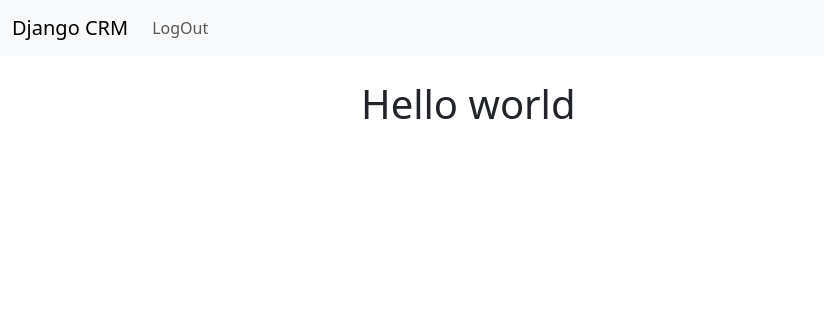
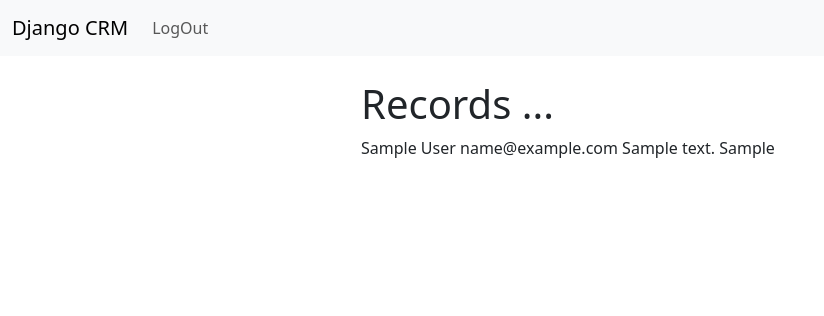
Before and after one commit to TDMWalpala/Django_CRM, a Django app: page / in a window 1280 px wide. Shown: the top 316 px of the page, without its empty margins (0-824 px from the left). Run offline with Django 4.2, Linux system fonts and the light colour scheme; a user stored in the database is signed in; tables that the repository leaves empty hold one stand-in row (values such as "Sample post").

Commit message:
View Records on website

```diff
--- a/website/templates/home.html
+++ b/website/templates/home.html
@@ -3,7 +3,16 @@
 
 <div class="col-md-6 offset-md-3">
     {% if user.is_authenticated %}
-    <h1>Hello world</h1>
+    <h1>Records ...</h1>
+    {% if records %}
+         {% for record in records %}
+             {{ record.first_name }}
+             {{ record.last_name }}
+             {{ record.email }}
+             {{ record.address }}
+             {{ record.city }}<br>
+         {% endfor %}
+    {% endif %}
     {% else %}
     <h1>Login</h1>
     <br>
--- a/website/views.py
+++ b/website/views.py
@@ -2,8 +2,11 @@ from django.shortcuts import render, redirect
 from django.contrib.auth import authenticate, login, logout
 from django.contrib import messages
 from .forms import SignUpForm
+from .models import Record
 
 def home(request):
+    records = Record.objects.all()
+
     if request.method == 'POST':
         username = request.POST['name']
         password = request.POST['password']
@@ -17,7 +20,7 @@ def home(request):
             messages.success(request,"Incorrect username or password. Try again!")
             return redirect('home')
     else:
-        return render(request,'home.html', {})
+        return render(request,'home.html', {'records':records})
 
 
 def logout_user(request):
```
